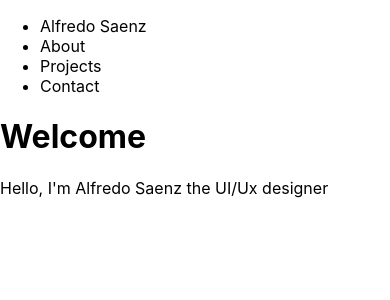
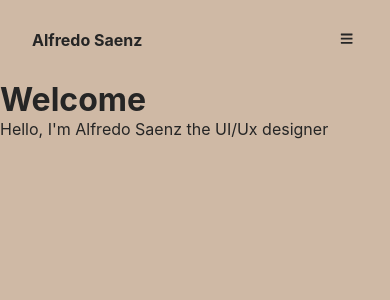
Before and after one commit to alfredo-saenz/Portfolio2, a React (Create React App) app: page / in a window 390 px wide. Shown: the top 300 px of the page. Built offline with nearby package versions, Linux system fonts and the light colour scheme.

Commit message:
Made the nav bar with responsiveness

```diff
--- a/package.json
+++ b/package.json
@@ -8,6 +8,7 @@
     "@testing-library/user-event": "^13.5.0",
     "react": "^18.2.0",
     "react-dom": "^18.2.0",
+    "react-icons": "^4.4.0",
     "react-router-dom": "^6.4.2",
     "react-scripts": "5.0.1",
     "web-vitals": "^2.1.4"
--- a/src/App.js
+++ b/src/App.js
@@ -2,15 +2,20 @@ import logo from './logo.svg';
 import './App.css';
 import Navbar from './Components/Navbar';
 import Home from './Components/Home';
+import Contact from './Components/Contact';
+import { Routes, Route } from 'react-router-dom';
 
 function App() {
   return (
     <>
       <Navbar/>
-      <Home/>
+      {/* <Home/> */}
 
+      <Routes>
+        <Route path='/' element={<Home/>}/>
+        <Route path='/contact' element={<Contact/>}/>
+      </Routes>
     </>
-
   );
 }
 
--- /dev/null
+++ b/src/Components/Navbar.css
@@ -0,0 +1,68 @@
+* {
+    padding: 0;
+    margin: 0;
+    box-sizing: border-box;
+
+}
+
+:root {
+    --mainColor: #CFB9A5;
+    --secondaryColor: #81968F;
+    --textColor: #252525;
+}
+
+header {
+    display: flex;
+    align-items: center;
+    justify-content: space-between;
+    height: 80px;
+    padding: 0 2rem;
+    background-color: var(--mainColor);
+    color: var(--textColor);
+}
+
+nav a {
+    margin: 0 2rem;
+    text-decoration: none;
+    color: var(--textColor);
+}
+
+nav a:hover {
+    color: var(--secondaryColor);
+}
+
+header .nav-btn {
+    padding: 5px;
+    cursor: pointer;
+    background: transparent;
+    border: none;
+    outline: none;
+    color: var(--textColor);
+    visibility: hidden;
+    opacity: 0;
+}
+
+@media only screen and (max-width: 1024px){
+    header .nav-btn {
+        visibility: visible;
+        opacity: 1;
+    }
+    header nav {
+        position: fixed;
+        top: 0;
+        left: 0;
+        height: 100%;
+        width: 100%;
+        display: flex;
+        align-items: center;
+        justify-content: center;
+        gap: 1.5rem;
+        background-color: var(--mainColor);
+        transition: 1s;
+        transform: translateY(-100vh);
+    }
+
+    header .responsive_nav {
+        transform: none;
+    }
+}
--- a/src/Components/Navbar.js
+++ b/src/Components/Navbar.js
@@ -1,16 +1,31 @@
 import React from 'react';
+import {Link} from 'react-router-dom'
+import {FaBars, FaTimes} from 'react-icons/fa'
+import {useRef} from 'react'
+import './Navbar.css'
 
 function Navbar(props) {
+    const navRef = useRef();
+
+    const showNavbar = () => {
+        navRef.current.classList.toggle('responsive_nav');
+    }
     return (
-        <div>
-            <ul>
-                <li>Alfredo Saenz</li>
-                <li>About</li>
-                <li>Projects</li>
-                <li>Contact</li>
-            </ul>
-        </div>
-    );
+			<header>
+                <h4>Alfredo Saenz</h4>
+				<nav ref={navRef}>
+					<a href='/#'>About me</a>
+					<a href='/#'>Projects</a>
+					<a href='/#'>Contact</a>
+					<button className='nav-btn nav-close-btn' onClick={showNavbar}>
+						<FaTimes />
+					</button>
+				</nav>
+				<button className='nav-btn' onClick={showNavbar}>
+					<FaBars />
+				</button>
+			</header>
+		);
 }
 
 export default Navbar;
--- a/src/index.css
+++ b/src/index.css
@@ -1,13 +1,26 @@
 body {
+  background-color: #CFB9A5;
   margin: 0;
   font-family: -apple-system, BlinkMacSystemFont, 'Segoe UI', 'Roboto', 'Oxygen',
     'Ubuntu', 'Cantarell', 'Fira Sans', 'Droid Sans', 'Helvetica Neue',
     sans-serif;
   -webkit-font-smoothing: antialiased;
   -moz-osx-font-smoothing: grayscale;
+  color: #252525;
+
 }
 
 code {
   font-family: source-code-pro, Menlo, Monaco, Consolas, 'Courier New',
     monospace;
 }
+
+/* a {
+  text-decoration: none;
+  color: #252525;
+}
+
+ul {
+  list-style: none;
+  display: flex;
+} */
```
Also changed, not shown: 1 other file (tests, documents, lock files or other folders).
